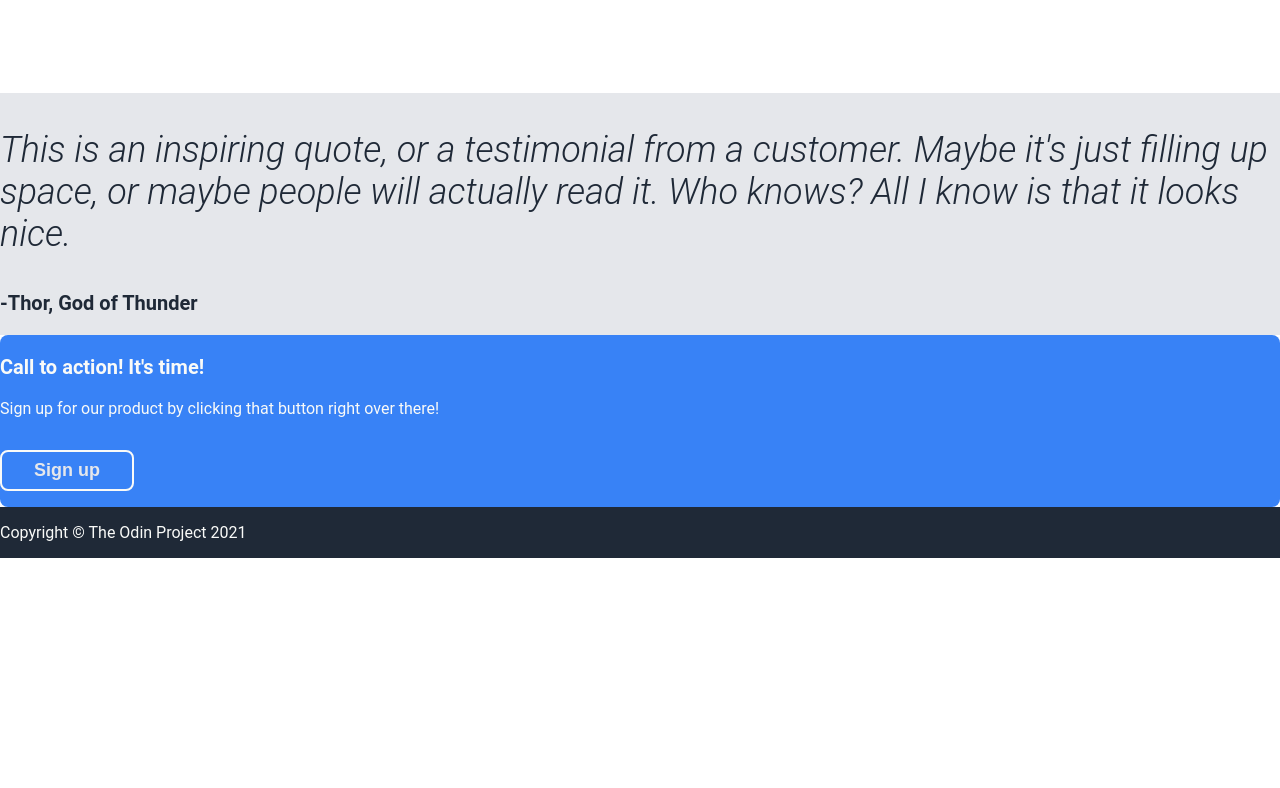
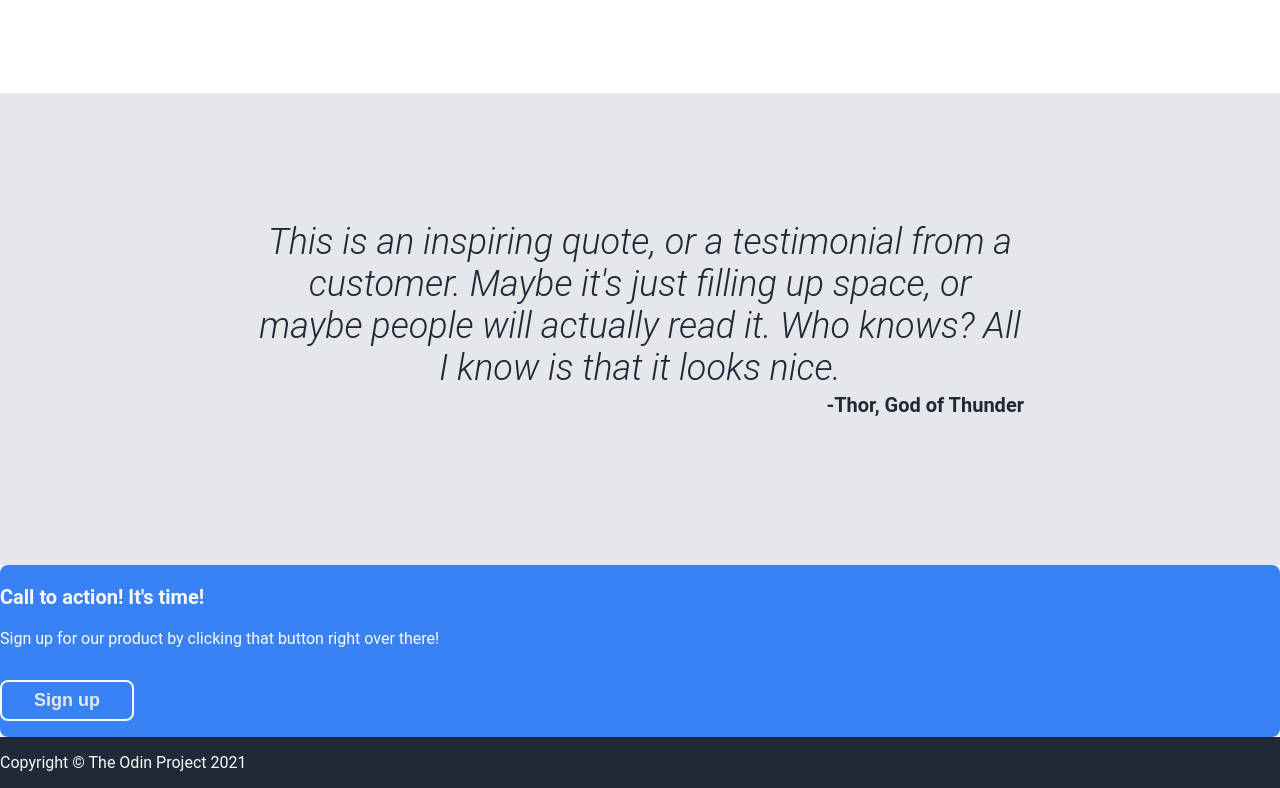
Before and after one commit to capra-irata/odin-landing-page, a plain HTML site: page index.html in a window 1280 px wide. Shown: the part 886-1674 px from the top of the page. Before the commit the page ends 1444 px from the top, so only its background shows below. Drawn offline with Linux system fonts and the light colour scheme.

Commit message:
Apply centered layout to testimonials section
Empty space on edges made with excessive padding. TODO Find alternative
that works better with small window sizes.

```diff
--- a/style.css
+++ b/style.css
@@ -121,20 +121,26 @@ button {
   object-fit: cover;
 }
 
+/* TODO Find alternative to excessive amounts of padding? Layout doesn't hold up as window is squished. */
 .testimonials {
   background-color: #E5E7EB;
   color: #1F2937;
+  padding: 128px 256px;
 }
 
 .quote {
+  margin: 0;
   font-size: 36px;
   font-style: italic;
   font-weight: 300;
+  text-align: center;
 }
 
 .quote-author {
+  margin-top: 4px;
   font-size: 20px;
   font-weight: 700;
+  text-align: right;
 }
 
 .call-to-action {
```
